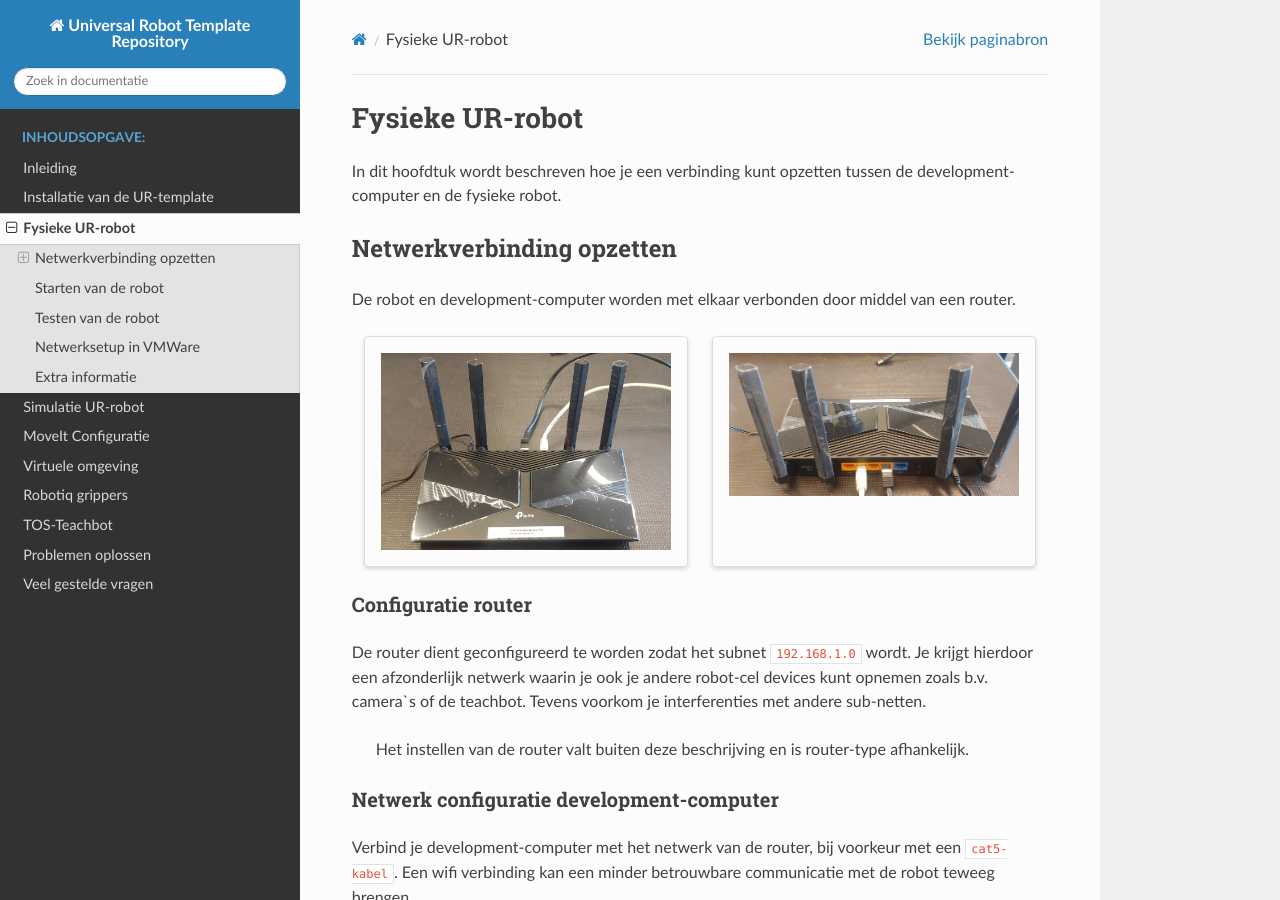
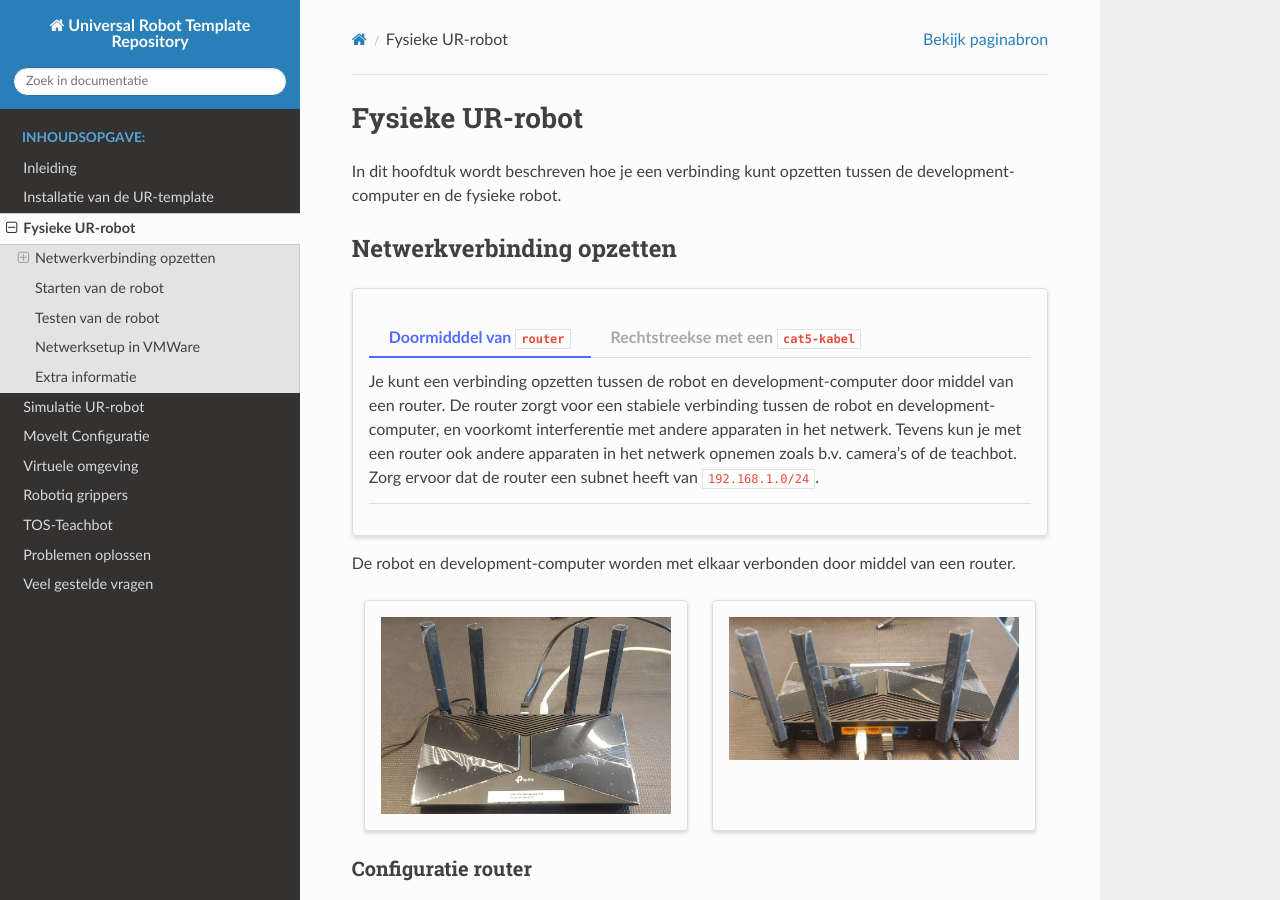
Before and after one commit to Christophe454/Eye_in_hand_Periode2.4_C2, a Sphinx documentation site: the page built from documentation/documentation/real_robot.md, in a window 1280 px wide and 900 px high. Built offline with Sphinx 7.4.7 and the Read the Docs theme 3.1.0, drawn with Linux system fonts in a browser that asks for light colours; pages that are not in the unit, such as notebooks, are missing from menus.

Commit message:
20260308

````diff
--- a/documentation/documentation/real_robot.md
+++ b/documentation/documentation/real_robot.md
@@ -3,6 +3,49 @@
 In dit hoofdtuk wordt beschreven hoe je een verbinding kunt opzetten tussen de development-computer en de fysieke robot.
 
 ## Netwerkverbinding opzetten
+:::::{card}
+
+::::{tab-set}
+
+:::{tab-item} Doormidddel van `router`
+
+Je kunt een verbinding opzetten tussen de robot en development-computer door middel van een router. De router zorgt voor een stabiele verbinding tussen de robot en development-computer, en voorkomt interferentie met andere apparaten in het netwerk. Tevens kun je met een router ook andere apparaten in het netwerk opnemen zoals b.v. camera's of de teachbot. Zorg ervoor dat de router een subnet heeft van `192.168.1.0/24`.
+
+:::
+
+:::{tab-item} Rechtstreekse met een `cat5-kabel`
+Je kunt ook een rechtstreekse verbinding opzetten tussen de robot en development-computer door middel van een `cat5-kabel`. Kies deze optie als je geen andere apparaten in het netwerk wilt opnemen.
+
+je kunt in dit geval het ip-adres van de robot en development-computer handmatig instellen. Zorg ervoor dat je deveopment-computer een ip-adres krijgt in het subnet `192.168.1.x`.
+
+Open op de development-computer de netwerkinstellingen:
+![image](../images/network-settings.png)
+
+Kies onder `wired` het tandwiel icoon en vervolgens `IPv4` tabblad. Kies hier voor `Manual` en vul de volgende gegevens in:
+* IP-adres: 192.168.1.1 (je kunt ook een ander ip-adres kiezen, zolang deze maar in het subnet `192.168.1.x` ligt)
+* Netmask: 255.255.255.0
+* Gateway: 192.168.1.1
+
+![imgage](../images/wired-config.png)
+
+Sluit de instellingen en test of de devolopment-computer het juiste ip-adres heeft gekregen door het volgende commando in de terminal te typen:
+```bash
+ifconfig | grep broadcast
+```
+In het resultaat moet een ip-adres te zien zijn dat in het subnet `192.168.1.x` ligt, bijvoorbeeld `192.168.1.1`.
+
+:::{tip}
+Soms komt de netwerk verbinding niet tot stand, in dat geval kan het helpen om de netwerkverbindingen uit en weer aan te zetten. Je kunt ook proberen om de robot en development-computer te rebooten.
+:::
+
+:::
+
+::::
+
+:::::
+
+
+
 De robot en development-computer worden met elkaar verbonden door middel van een router.
 
 ::::{grid} 2
````
Also changed, not shown: documentation/documentation/install.md (+2 -2 lines), documentation/documentation/overview.md (+5 -1 lines), documentation/images/network-settings.png (added), documentation/images/wired-config.png (added).
